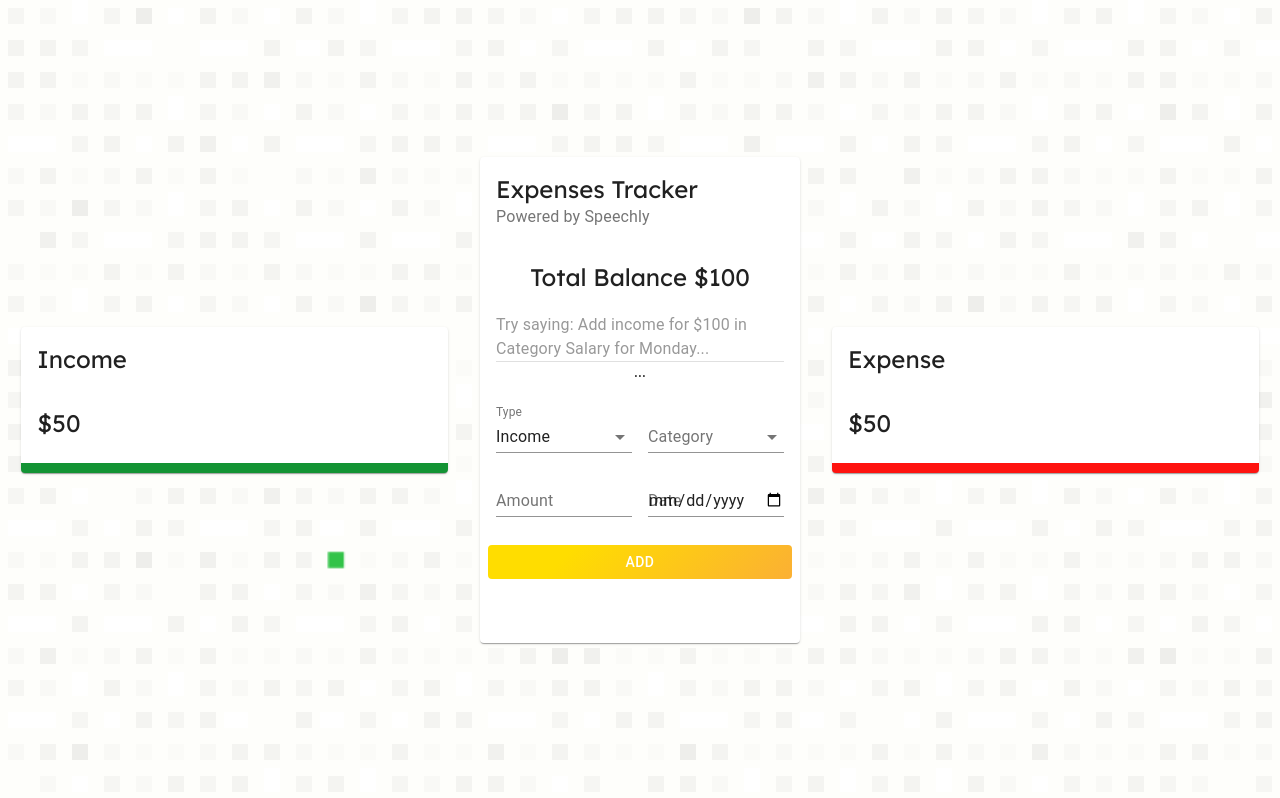
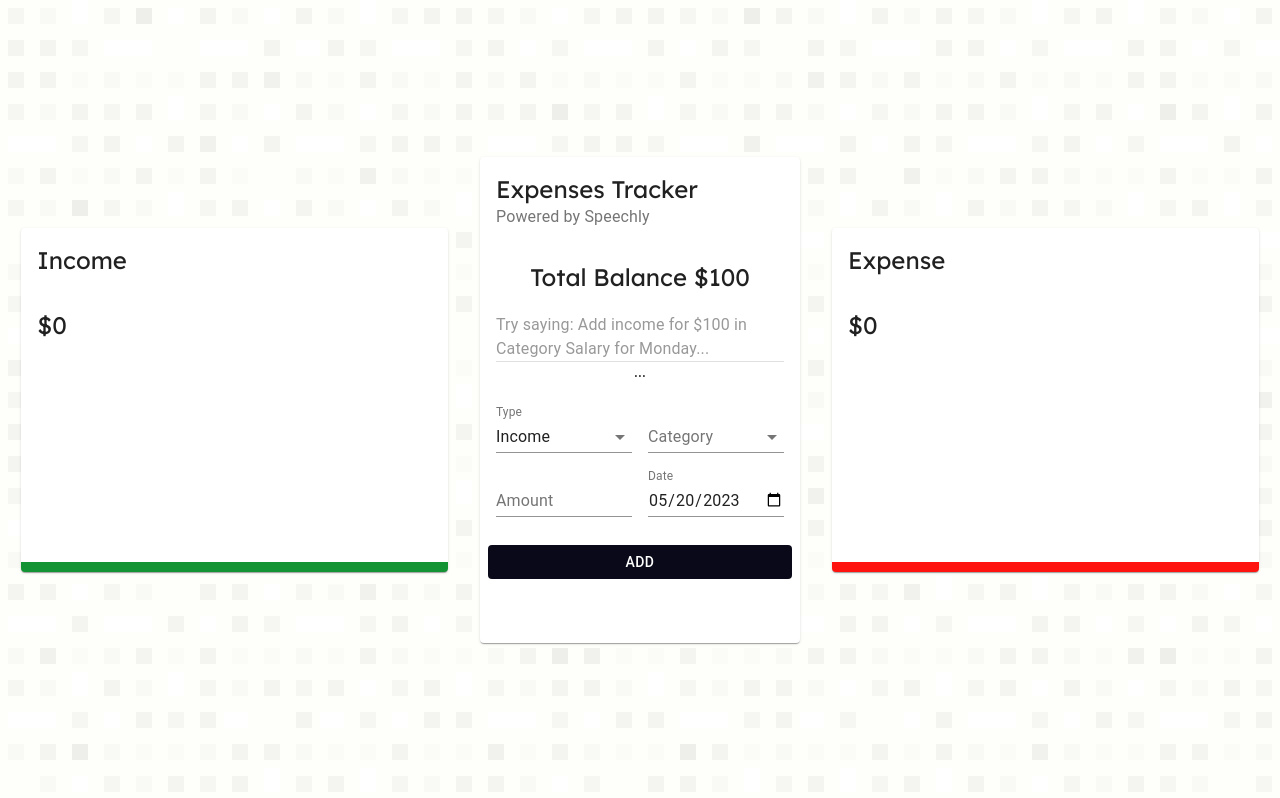
Before and after one commit to abrarmurad416/budget-tracker-app, a React (Create React App) app: page / in a window 1280 px wide. Built offline with nearby package versions, Linux system fonts and the light colour scheme.

Commit message:
changed dependencies and added charts

```diff
--- a/package.json
+++ b/package.json
@@ -11,9 +11,9 @@
     "@testing-library/jest-dom": "^5.16.5",
     "@testing-library/react": "^13.4.0",
     "@testing-library/user-event": "^13.5.0",
-    "chart.js": "^4.3.0",
+    "chart.js": "^2.9.4",
     "react": "^16.12.0",
-    "react-chartjs-2": "^5.2.0",
+    "react-chartjs-2": "^2.11.1",
     "react-dom": "^16.12.0",
     "react-scripts": "5.0.1",
     "uuid": "^9.0.0",
--- a/src/components/Details/Details.jsx
+++ b/src/components/Details/Details.jsx
@@ -1,11 +1,13 @@
 import React from "react";
 import { Card, CardHeader, CardContent, Typography } from "@material-ui/core";
 import { Doughnut } from "react-chartjs-2";
+import useTransactions from "../../useTransactions";
 
 import useStyles from "./styles";
 
 const Details = ({ title }) => {
     const classes = useStyles();
+    const {total, chartData} = useTransactions(title);
 
     return (
         <div>
@@ -23,9 +25,9 @@ const Details = ({ title }) => {
                 />
                 <CardContent>
                     <Typography variant="h5" className={classes.font}>
-                        $50
+                        ${total}
                     </Typography>
-                    {/* <Doughnut data="DATA" /> */}
+                    <Doughnut data={chartData} />
                 </CardContent>
             </Card>
         </div>
--- a/src/components/Main/Form/Form.jsx
+++ b/src/components/Main/Form/Form.jsx
@@ -11,15 +11,20 @@ import {
     Menu,
 } from "@material-ui/core";
 
+import formatDate from "../../../utils/formatDate";
 import useStyles from "./styles";
 import { ExpenseTrackerContext } from "../../../context/context";
 import { v4 as uuidv4 } from "uuid";
+import {
+    incomeCategories,
+    expenseCategories,
+} from "../../../constants/categories";
 
 const initialState = {
     amount: "",
     category: "",
     type: "Income",
-    date: new Date(),
+    date: formatDate(new Date()),
 };
 
 const Form = () => {
@@ -38,6 +43,9 @@ const Form = () => {
         addTransaction(transaction);
         setFormData(initialState);
     };
+
+    const selectedCategories =
+        formData.type === "Income" ? incomeCategories : expenseCategories;
     return (
         <div>
             <Grid container spacing={2}>
@@ -75,8 +83,11 @@ const Form = () => {
                                 })
                             }
                         >
-                            <MenuItem value="business">Business</MenuItem>
-                            <MenuItem value="salary">Salary</MenuItem>
+                            {selectedCategories.map((c) => (
+                                <MenuItem key={c.type} value={c.type}>
+                                    {c.type}
+                                </MenuItem>
+                            ))}
                         </Select>
                     </FormControl>
                 </Grid>
--- a/src/components/Main/Form/styles.js
+++ b/src/components/Main/Form/styles.js
@@ -8,14 +8,15 @@ export default makeStyles(() => ({
     },
     button: {
         marginTop: "20px",
-        backgroundColor: "#fbb034",
-        backgroundImage: "linear-gradient(315deg, #fbb034 0%, #ffdd00 74%)",
+        backgroundColor: "#09091a",
+
         color: "white",
         border: "none",
         transition: "transform 0.3s ease",
         "&:hover": {
             border: "none",
             transform: "scale(1.02)",
+            background: "radial-gradient(circle at 24.1% 68.8%, rgb(50, 50, 50) 0%, rgb(0, 0, 0) 99.4%)",
         },
     },
 }));
--- a/src/constants/categories.js
+++ b/src/constants/categories.js
@@ -1,13 +1,14 @@
 const incomeColors = [
-    "#123123",
-    "#154731",
-    "#165f40",
-    "#16784f",
-    "#14915f",
-    "#10ac6e",
-    "#0bc77e",
-    "#04e38d",
-    "#00ff9d",
+    "#143623",
+    "#1B4A2C",
+    "#236F35",
+    "#2D9440",
+    "#36B74B",
+    "#40DC56",
+    "#4AF361",
+    "#54FF6C",
+    "#5EFF7C",
+    "#96FFAD",
 ];
 const expenseColors = [
     "#b50d12",
@@ -28,11 +29,12 @@ export const incomeCategories = [
     { type: "Investments", amount: 0, color: incomeColors[1] },
     { type: "Extra income", amount: 0, color: incomeColors[2] },
     { type: "Deposits", amount: 0, color: incomeColors[3] },
-    { type: "Lottery", amount: 0, color: incomeColors[4] },
+    { type: "Stocks", amount: 0, color: incomeColors[4] },
     { type: "Gifts", amount: 0, color: incomeColors[5] },
     { type: "Salary", amount: 0, color: incomeColors[6] },
     { type: "Savings", amount: 0, color: incomeColors[7] },
     { type: "Rental income", amount: 0, color: incomeColors[8] },
+    { type: "Other", amount: 0, color: incomeColors[9] },
 ];
 
 export const expenseCategories = [
@@ -45,8 +47,7 @@ export const expenseCategories = [
     { type: "House", amount: 0, color: expenseColors[6] },
     { type: "Entertainment", amount: 0, color: expenseColors[7] },
     { type: "Phone", amount: 0, color: expenseColors[8] },
-    { type: "Pets", amount: 0, color: expenseColors[9] },
-    { type: "Other", amount: 0, color: expenseColors[10] },
+    { type: "Other", amount: 0, color: expenseColors[9] },
 ];
 
 export const resetCategories = () => {
--- /dev/null
+++ b/src/useTransactions.js
@@ -0,0 +1,43 @@
+import { useContext } from "react";
+import { ExpenseTrackerContext } from "./context/context";
+import {
+    incomeCategories,
+    expenseCategories,
+    resetCategories,
+} from "./constants/categories";
+
+const useTransactions = (title) => {
+    resetCategories();
+    const { transactions } = useContext(ExpenseTrackerContext);
+    const transactionsPerType = transactions.filter((t) => t.type === title);
+    const total = transactionsPerType.reduce(
+        (acc, currVal) => (acc += currVal.amount),
+        0
+    );
+    const categories =
+        title === "Income" ? incomeCategories : expenseCategories;
+
+    console.log({ transactionsPerType, total, categories });
+
+    transactionsPerType.forEach((t) => {
+        const category = categories.find((c) => c.type === t.category);
+
+        if (category) category.amount += t.amount;
+    });
+
+    const filteredCategories = categories.filter((c) => c.amount > 0);
+
+    const chartData = {
+        datasets: [
+            {
+                data: filteredCategories.map((c) => c.amount),
+                backgroundColor: filteredCategories.map((c) => c.color),
+            },
+        ],
+        labels: filteredCategories.map((c) => c.type),
+    };
+
+    return { total, chartData };
+};
+
+export default useTransactions;
--- /dev/null
+++ b/src/utils/formatDate.js
@@ -0,0 +1,18 @@
+const formatDate = (date) => {
+    const d = new Date(date);
+    let month = `${d.getMonth() + 1}`;
+    let day = `${d.getDate()}`;
+    const year = d.getFullYear();
+
+    if (month.length < 2) {
+        month = `0${month}`;
+    }
+
+    if (day.length < 2) {
+        day = `0${day}`;
+    }
+
+    return [year, month, day].join("-");
+};
+
+export default formatDate;
```
Also changed, not shown: 1 other file (tests, documents, lock files or other folders).
